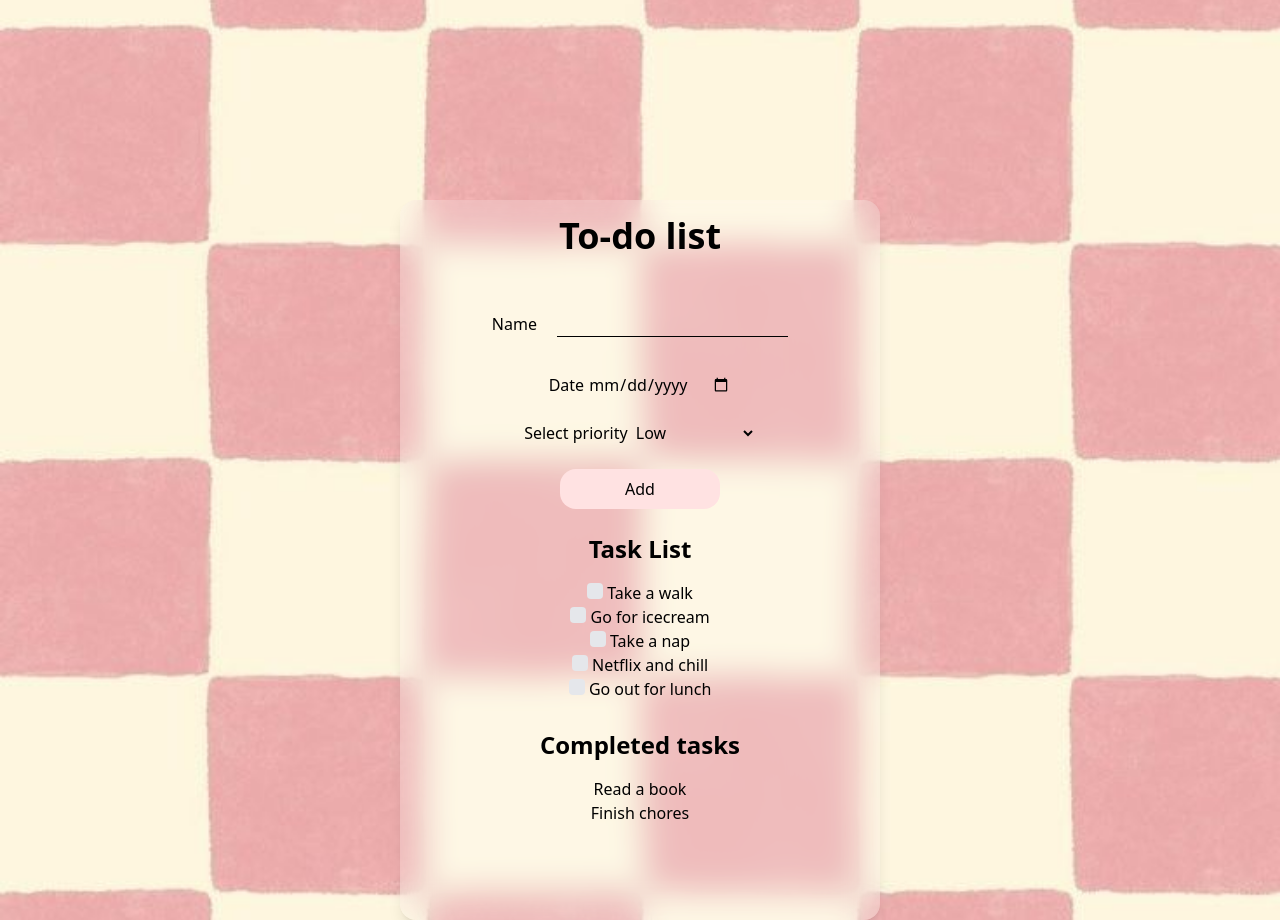
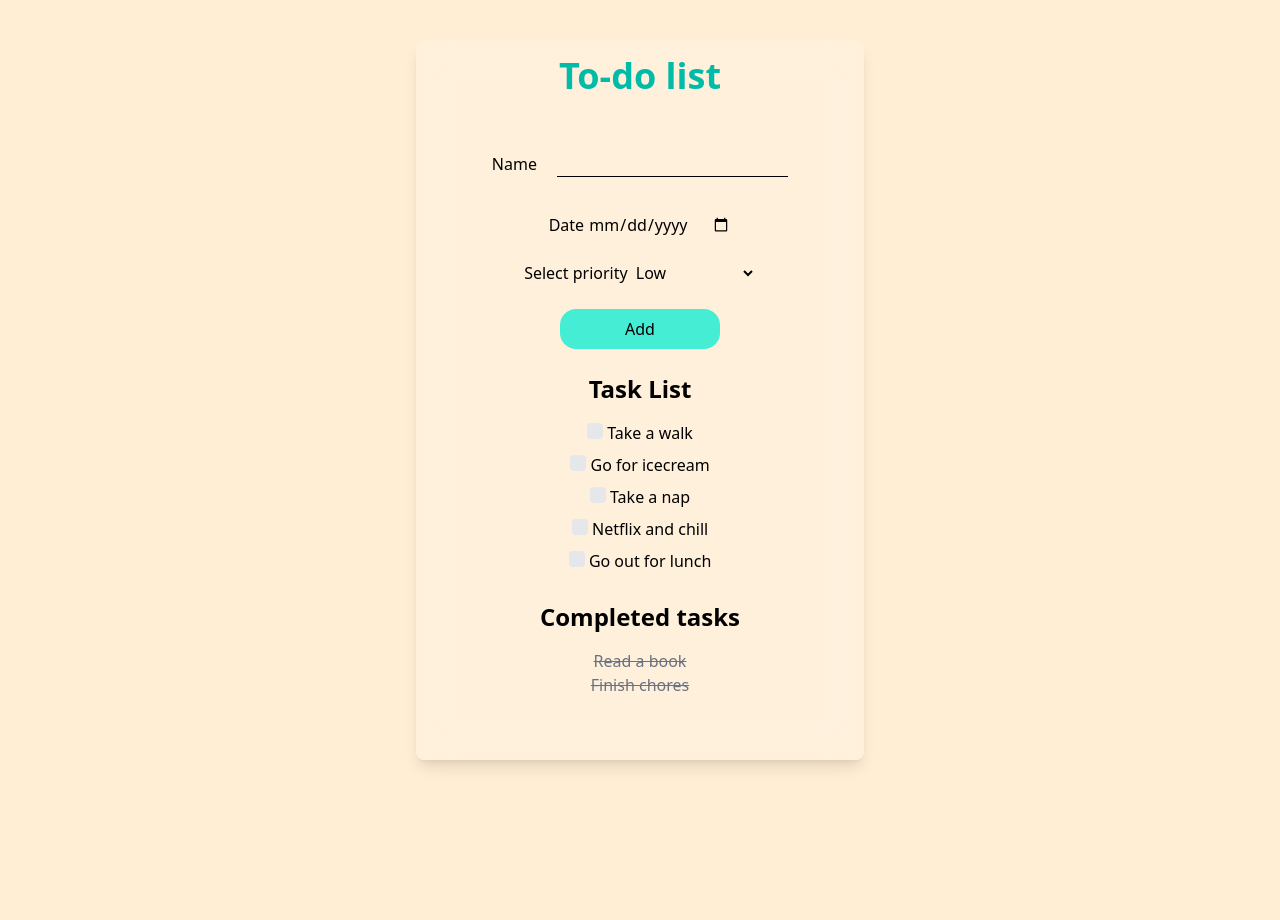
Before and after one commit to vero-niqa/To-do-list, a plain HTML site: page index.html in a window 1280 px wide. After the commit the page ends 800 px from the top, so only its background shows below. Drawn offline with nearby package versions, Linux system fonts and the light colour scheme.

Commit message:
to-do list

```diff
--- a/index.html
+++ b/index.html
@@ -6,15 +6,16 @@
     <script src="https://cdn.jsdelivr.net/npm/@tailwindcss/browser@4"></script>
     <title></title>
 </head>
-<body class="bg-[url('./checkers.jpeg')] bg-cover bg-center flex justify-center mt-50">
+<body class=" bg-gray-50 flex justify-center items-center min-h-screen sm:bg-red-100 md:bg-blue-100 lg:bg-orange-100">
     <main class="">
-        <section class="h-180 w-120 bg-white/20 backdrop-blur-lg shadow-lg rounded-2xl ">
-        <h1 class="text-4xl font-bold text-center py-4">To-do list</h1>
-        <form action="" id="form" class="mt-10 text-center ">
+        <section class="h-180 w-120 bg-white/20 backdrop-blur-lg shadow-lg rounded-lg max-w-md mx-auto
+        ">
+        <h1 class="text-4xl font-bold text-center py-4 text-teal-500">To-do list</h1>
+        <form action="" id="form" class="mt-10 text-center">
 
             <div class="pb-3">
                 <label for="">Name</label>
-            <input type="text" class=" ml-4 border-b focus:border-b-2 focus:outline-none"><br>
+            <input type="text" class=" ml-4 border-b focus:border-b-2 focus:outline-none hover:outine-black"><br>
             <br>
             </div>
 
@@ -29,40 +30,53 @@
                 <option value="">High</option>
             </select><br><br>
 
-            <button type="submit" class="bg-red-100 h-10 w-40 rounded-2xl">Add</button>
+            <button type="submit" class="bg-teal-300 hover:bg-teal-500 focus:outline-offset-1 focus:outline-teal-800 focus:outline-2 h-10 w-40 rounded-2xl ">Add</button>
 
 
             <h3 class="mt-6 mb-4 text-2xl font-semibold ">Task List</h3>
-            <ul >
-                <li>
+            <ul  class="flex flex-col gap-2">
+                <div>
+                    <li>
 
                         <input type="checkbox" id="walk" class="appearance-none size-4 rounded bg-gray-200 checked:bg-black">
                         <label>Take a walk</label>
 
                 </li>
-                <li>
+                </div>
+
+                <div>
+                    <li>
                     <input type="checkbox" id="icecream" class="appearance-none size-4 rounded bg-gray-200 checked:bg-black">
                     <label>Go for icecream</label>
                 </li>
+                </div>
 
-                <li>
+               <div>
+                 <li>
                     <input type="checkbox" id="nap" class="appearance-none size-4 rounded bg-gray-200 checked:bg-black">
                     <label>Take a nap</label>
                 </li>
-                <li>
+               </div>
+
+                <div>
+                    <li>
                     <input type="checkbox" id="netflix" class="appearance-none size-4 rounded bg-gray-200 checked:bg-black">
                     <label>Netflix and chill</label>
                 </li>
-                <li>
+                </div>
+
+                <div>
+                    <li>
                     <input type="checkbox" id="lunch" class="appearance-none size-4 rounded bg-gray-200 checked:bg-black">
                     <label>Go out for lunch</label>
                 </li>
+                </div>
             </ul>
 
 
-            <section class=" mt-7">
+            <section class=" mt-7 ">
                 <h3 class="text-2xl font-semibold mb-4">Completed tasks</h3>
-                <ul>
+                <ul class="line-through text-gray-500">
                     <li>Read a book</li>
                     <li>Finish chores</li>
                 </ul>
```
